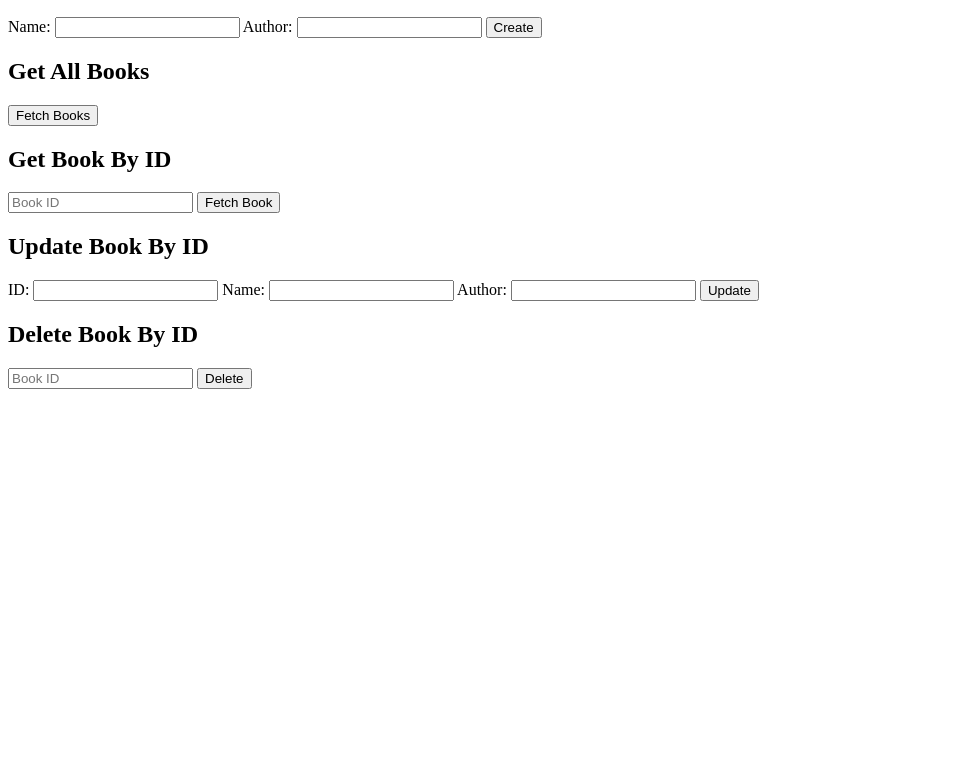
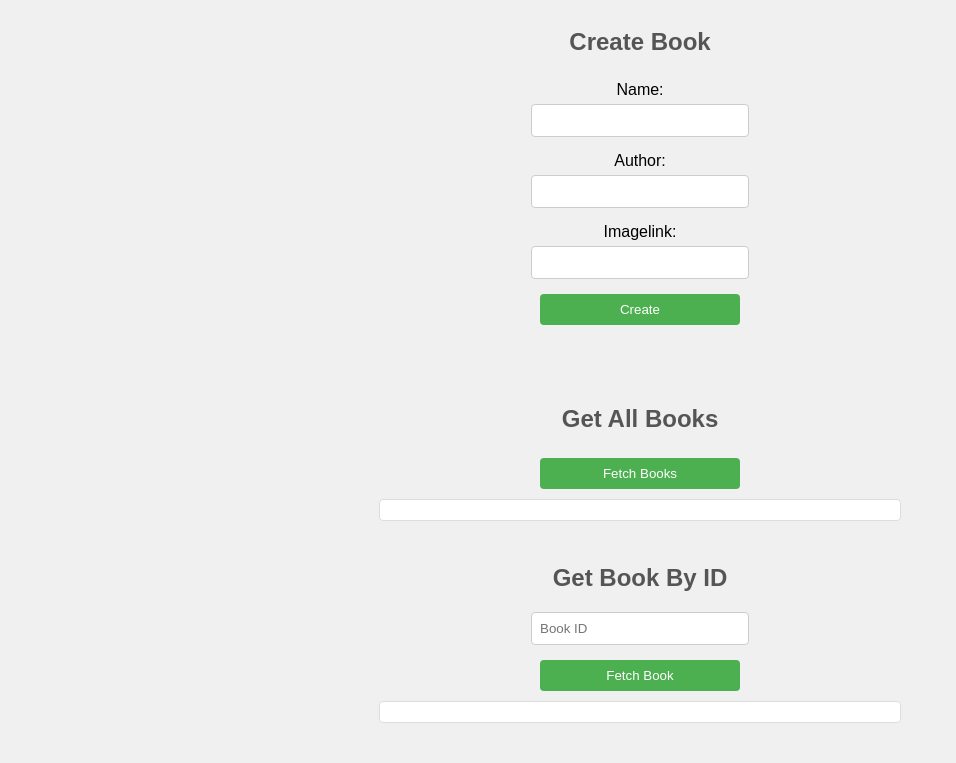
Before and after one commit to Bhuwan-Shahi/bookSystem, a website: page dashboard/ui.html in a window 1280 px wide. Shown: the part 110-873 px from the top of the page, without its empty margins (0-956 px from the left). Before the commit the page ends 800 px from the top, so only its background shows below. Drawn offline with Linux system fonts and the light colour scheme.

Commit message:
image link

```diff
--- /dev/null
+++ b/dashboard/script.js
@@ -0,0 +1,49 @@
+ // CREATE
+    document.getElementById('createForm').onsubmit = async function(e) {
+      e.preventDefault();
+      const name = document.getElementById('createName').value;
+      const author = document.getElementById('createAuthor').value;
+      const res = await fetch('/books', {
+        method: 'POST',
+        headers: { 'Content-Type': 'application/json' },
+        body: JSON.stringify({ name, author })
+      });
+      document.getElementById('createResult').innerText = await res.text();
+    };
+
+    // READ ALL
+    async function getAllBooks() {
+      const res = await fetch('/books');
+      document.getElementById('booksList').innerText = await res.text();
+    }
+
+    // READ ONE
+    async function getBookById() {
+      const id = document.getElementById('getId').value;
+      const res = await fetch('/books/' + id);
+      document.getElementById('bookById').innerText = await res.text();
+    }
+
+    // UPDATE
+    document.getElementById('updateForm').onsubmit = async function(e) {
+      e.preventDefault();
+      const id = document.getElementById('updateId').value;
+      const name = document.getElementById('updateName').value;
+      const author = document.getElementById('updateAuthor').value;
+      const body = {};
+      if (name) body.name = name;
+      if (author) body.author = author;
+      const res = await fetch('/books/' + id, {
+        method: 'PUT',
+        headers: { 'Content-Type': 'application/json' },
+        body: JSON.stringify(body)
+      });
+      document.getElementById('updateResult').innerText = await res.text();
+    };
+
+    // DELETE
+    async function deleteBook() {
+      const id = document.getElementById('deleteId').value;
+      const res = await fetch('/books/' + id, { method: 'DELETE' });
+      document.getElementById('deleteResult').innerText = await res.text();
+    }
--- a/dashboard/ui.html
+++ b/dashboard/ui.html
@@ -1,15 +1,85 @@
 <!DOCTYPE html>
 <html>
 <head>
-  <title>Book CRUD Form</title>
+  <title>Admin Dashboard</title>
+  <style>
+    body {
+      font-family: Arial, sans-serif;
+      margin: 0;
+      padding: 20px;
+      background-color: #f0f0f0;
+      min-height: 100vh;
+      display: flex;
+      flex-direction: column;
+      align-items: center;
+    }
+    h1 {
+      color: #333;
+      text-align: center;
+      margin-bottom: 30px;
+    }
+    h2 {
+      color: #555;
+      text-align: center;
+      margin-top: 30px;
+      margin-bottom: 15px;
+    }
+    form, div {
+      display: flex;
+      flex-direction: column;
+      align-items: center;
+      margin-bottom: 20px;
+    }
+    label {
+      margin-top: 10px;
+    }
+    input {
+      padding: 8px;
+      margin: 5px 0;
+      width: 200px;
+      border: 1px solid #ccc;
+      border-radius: 4px;
+      text-align: left;
+      display: block; /* Ensures each input takes a new line */
+    }
+    button {
+      padding: 8px 15px;
+      background-color: #4CAF50;
+      color: white;
+      border: none;
+      border-radius: 4px;
+      cursor: pointer;
+      margin-top: 10px;
+      width: 200px; /* Match input width for consistency */
+    }
+    button:hover {
+      background-color: #45a049;
+    }
+    pre {
+      background-color: #fff;
+      padding: 10px;
+      border: 1px solid #ddd;
+      border-radius: 4px;
+      width: 80%;
+      max-width: 500px;
+      text-align: left;
+      margin-top: 10px;
+    }
+    #createResult, #updateResult, #deleteResult {
+      margin-top: 10px;
+      color: #d32f2f;
+      text-align: center;
+    }
+  </style>
 </head>
 <body>
   <h1>Book CRUD</h1>
 
   <h2>Create Book</h2>
   <form id="createForm">
-    Name: <input type="text" id="createName" required>
-    Author: <input type="text" id="createAuthor" required>
+    <label>Name:</label><input type="text" id="createName" required>
+    <label>Author:</label><input type="text" id="createAuthor" required>
+    <label>Imagelink:</label><input type="text" id="imageLink" required>
     <button type="submit">Create</button>
   </form>
   <div id="createResult"></div>
@@ -25,9 +95,10 @@
 
   <h2>Update Book By ID</h2>
   <form id="updateForm">
-    ID: <input type="text" id="updateId" required>
-    Name: <input type="text" id="updateName">
-    Author: <input type="text" id="updateAuthor">
+    <label>ID:</label><input type="text" id="updateId" required>
+    <label>Name:</label><input type="text" id="updateName">
+    <label>Author:</label><input type="text" id="updateAuthor">
+    <label>Imagelink:</label><input type="text" id="updateImagelink">
     <button type="submit">Update</button>
   </form>
   <div id="updateResult"></div>
@@ -37,56 +108,6 @@
   <button onclick="deleteBook()">Delete</button>
   <div id="deleteResult"></div>
 
-  <script>
-    // CREATE
-    document.getElementById('createForm').onsubmit = async function(e) {
-      e.preventDefault();
-      const name = document.getElementById('createName').value;
-      const author = document.getElementById('createAuthor').value;
-      const res = await fetch('/books', {
-        method: 'POST',
-        headers: { 'Content-Type': 'application/json' },
-        body: JSON.stringify({ name, author })
-      });
-      document.getElementById('createResult').innerText = await res.text();
-    };
-
-    // READ ALL
-    async function getAllBooks() {
-      const res = await fetch('/books');
-      document.getElementById('booksList').innerText = await res.text();
-    }
-
-    // READ ONE
-    async function getBookById() {
-      const id = document.getElementById('getId').value;
-      const res = await fetch('/books/' + id);
-      document.getElementById('bookById').innerText = await res.text();
-    }
-
-    // UPDATE
-    document.getElementById('updateForm').onsubmit = async function(e) {
-      e.preventDefault();
-      const id = document.getElementById('updateId').value;
-      const name = document.getElementById('updateName').value;
-      const author = document.getElementById('updateAuthor').value;
-      const body = {};
-      if (name) body.name = name;
-      if (author) body.author = author;
-      const res = await fetch('/books/' + id, {
-        method: 'PUT',
-        headers: { 'Content-Type': 'application/json' },
-        body: JSON.stringify(body)
-      });
-      document.getElementById('updateResult').innerText = await res.text();
-    };
-
-    // DELETE
-    async function deleteBook() {
-      const id = document.getElementById('deleteId').value;
-      const res = await fetch('/books/' + id, { method: 'DELETE' });
-      document.getElementById('deleteResult').innerText = await res.text();
-    }
-  </script>
+  <script src="script.js"></script>
 </body>
 </html>
```
Also changed, not shown: models/books.js (+9 -8 lines).
